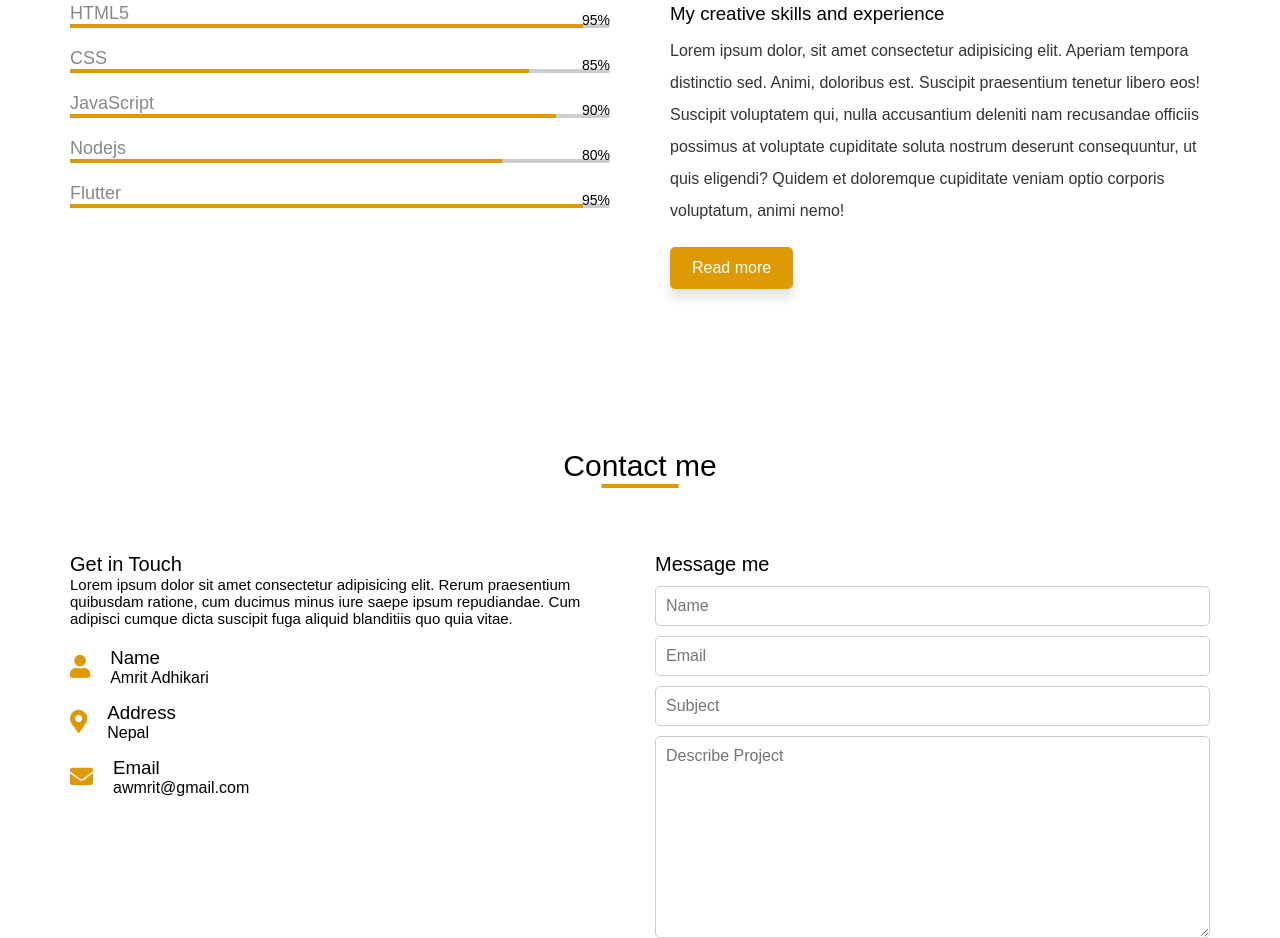
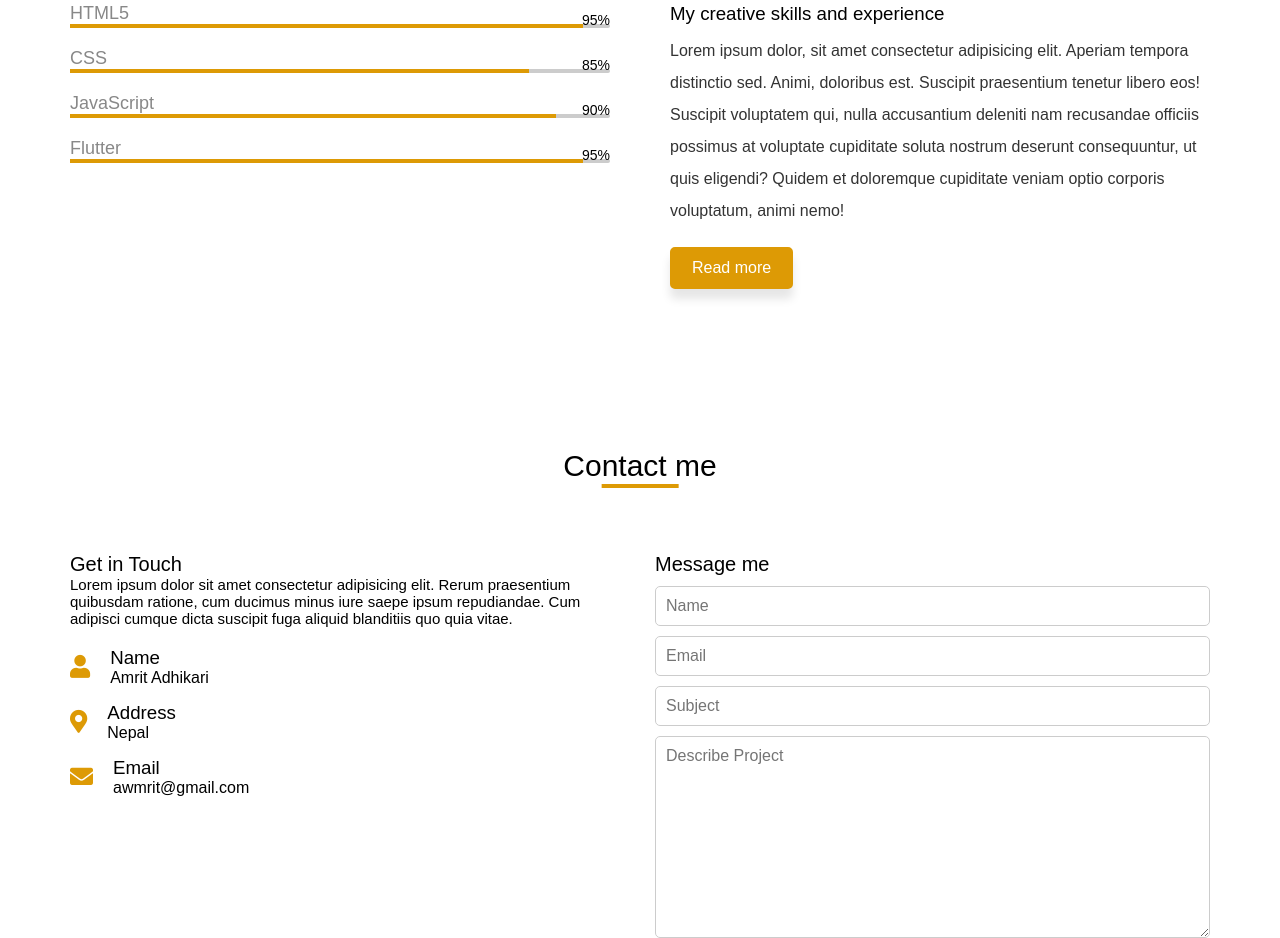
Before and after one commit to Amritach222/Amrit-Adhikari.com.np, a plain HTML site: page index.html in a window 1280 px wide. Shown: the part 2137-3075 px from the top of the page. Drawn offline with nearby package versions, Linux system fonts and the light colour scheme; a script that the page names is missing.

Commit message:
4/18/2022

```diff
--- a/index.html
+++ b/index.html
@@ -171,13 +171,13 @@
             <span>90%</span>
           </div>
         </div>
-        <div class="skills-box">
+        <!-- <div class="skills-box">
           <h4>Nodejs</h4>
           <div class="skills-ilt">
             <div class="skills-bar nodejs"></div>
             <span>80%</span>
           </div>
-        </div>
+        </div> -->
 
         <div class="skills-box">
           <h4>Flutter</h4>
```
